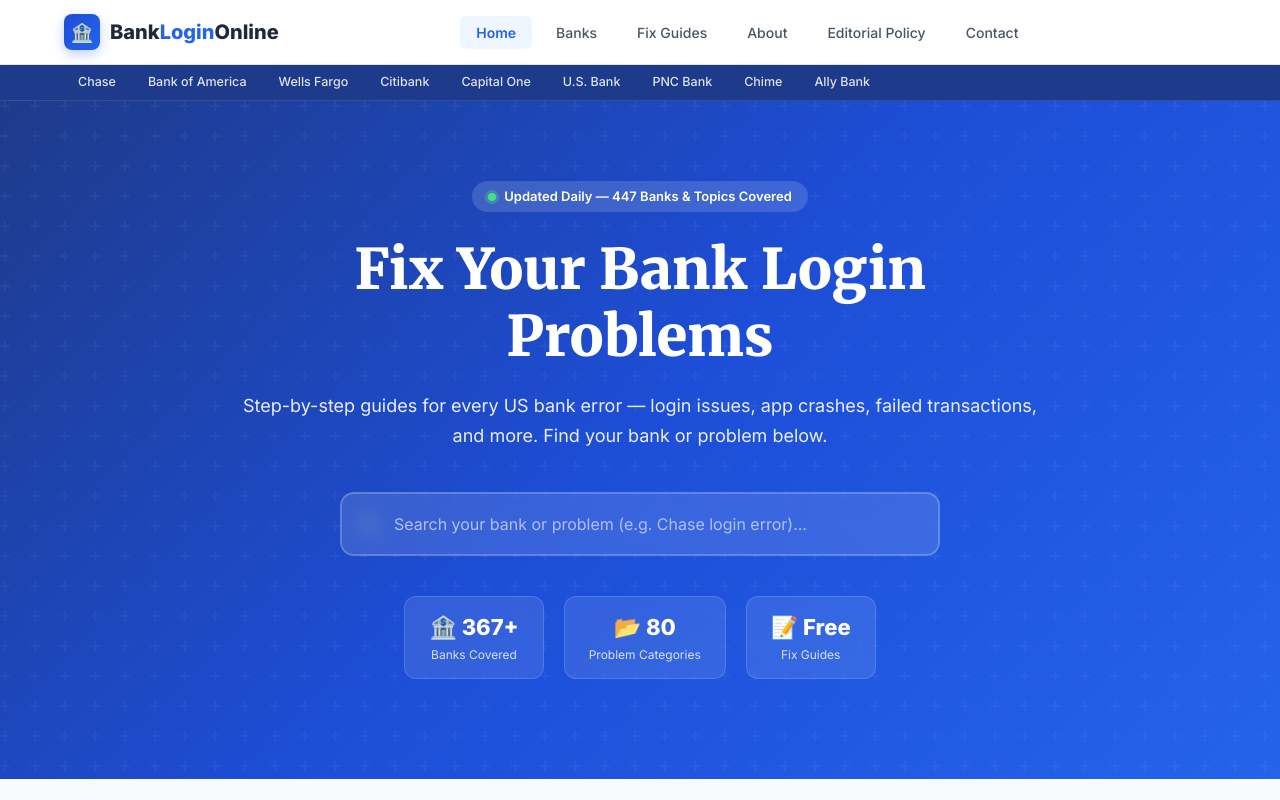
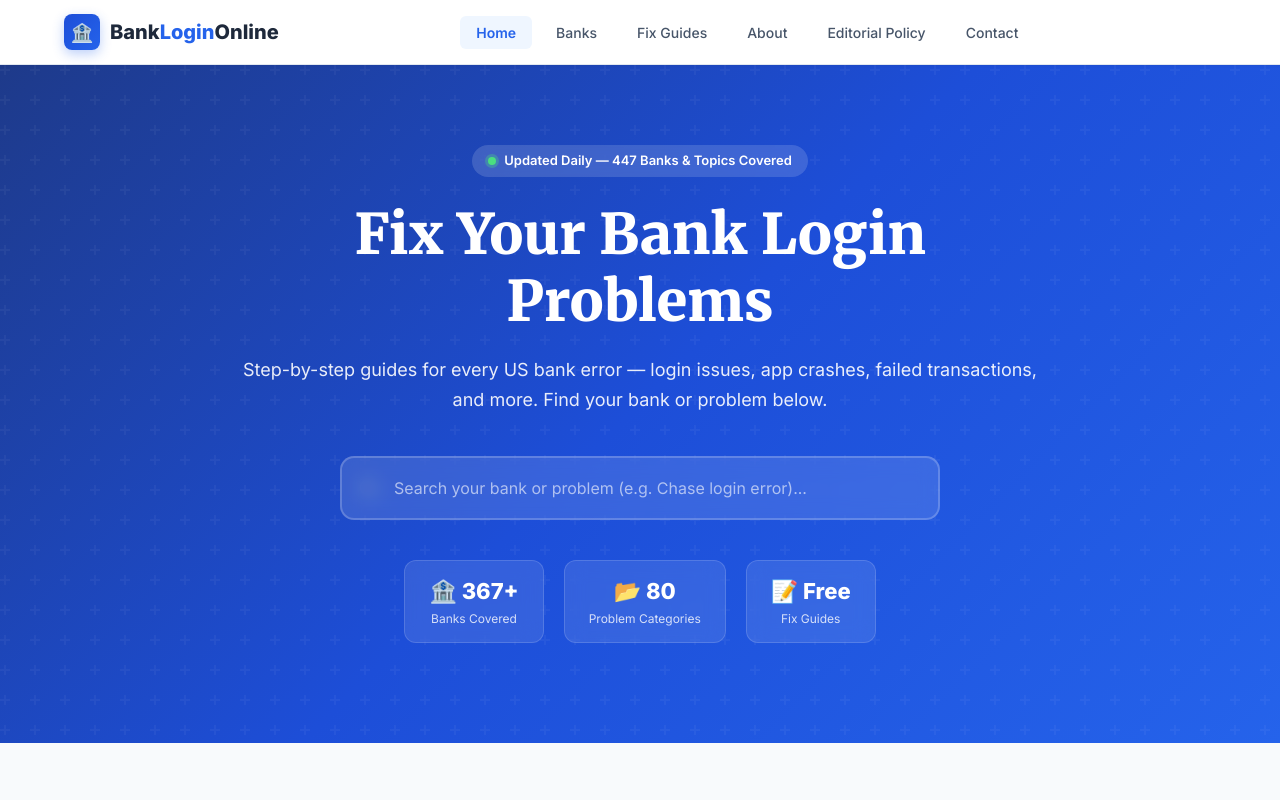
Before and after one commit to mikerosehunter/banknew, a React (Vite) app: page / in a window 1280 px wide. Shown: the top 800 px of the page. Built offline with nearby package versions, Linux system fonts and the light colour scheme.

Commit message:
fix(ui): remove secondary bank navigation bar from public layout

```diff
--- a/src/layouts/PublicLayout.jsx
+++ b/src/layouts/PublicLayout.jsx
@@ -124,21 +124,6 @@
         )}
       </header>
 
-      {/* Secondary Quick Bank Bar */}
-      <div className="pub-bank-bar">
-        <div className="pub-container pub-bank-bar-inner">
-          {BANKS_NAV.map(bank => (
-            <Link
-              key={bank.slug}
-              to={`/banks/${bank.slug}`}
-              className="pub-bank-bar-link"
-            >
-              {bank.label}
-            </Link>
-          ))}
-        </div>
-      </div>
-
       {/* Main Page Content */}
       <div className="pub-main-outlet" style={{ flex: 1, width: '100%', backgroundColor: '#ffffff' }}>
         <Outlet />
```
